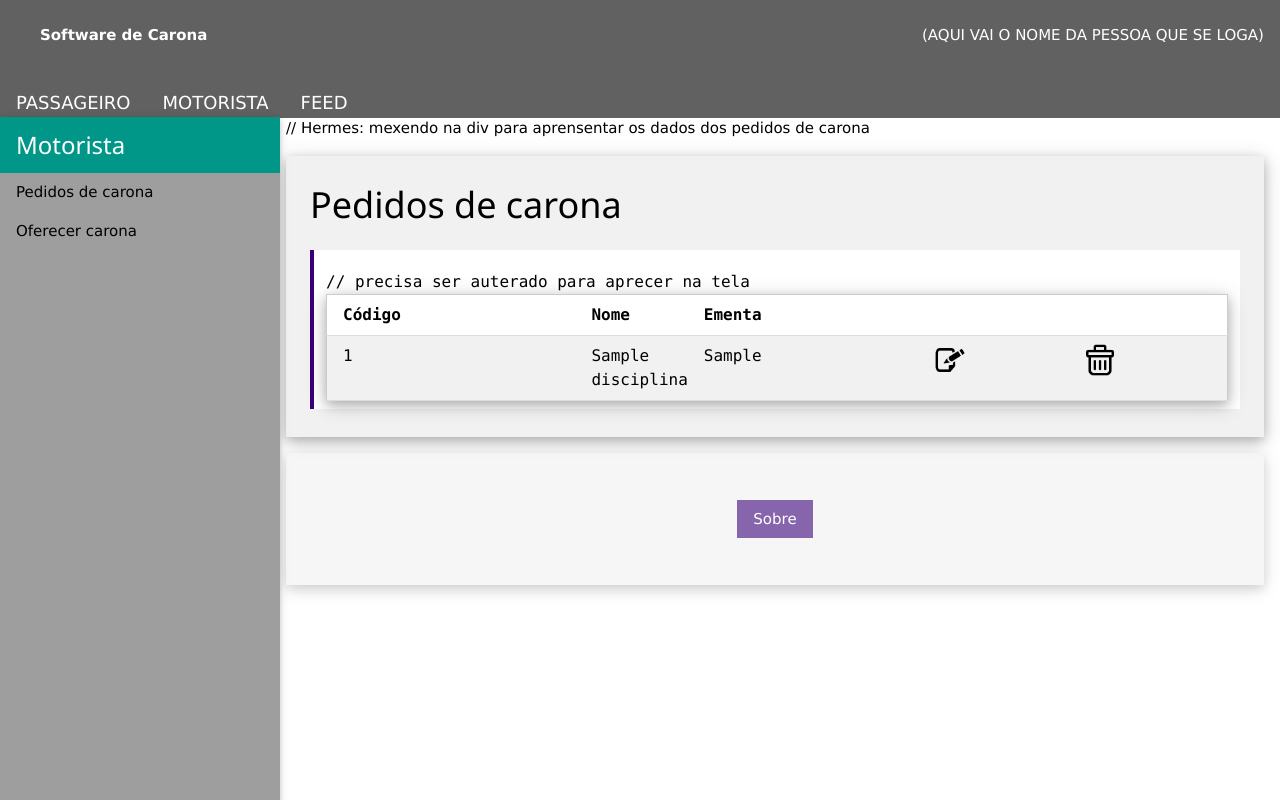
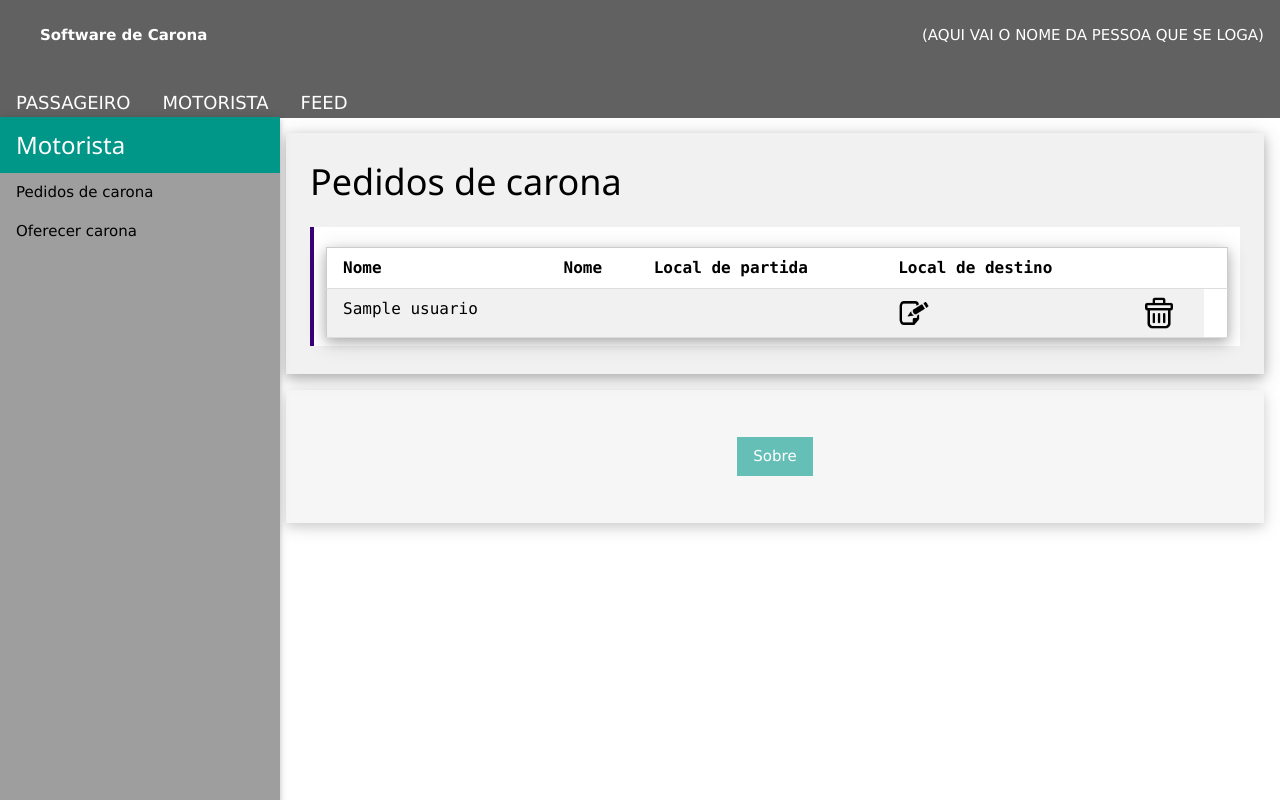
Before and after one commit to n4th4nrjesus/SoftwareDeCarona, a PHP site: page /discListar.php in a window 1280 px wide. Run offline with PHP 8.4, Linux system fonts and the light colour scheme; tables that the repository leaves empty hold one stand-in row (values such as "Sample post"); data that the repository does not hold is empty.

Commit message:
edição no echo

```diff
--- a/discListar.php
+++ b/discListar.php
@@ -31,11 +31,6 @@
 <!-- Conteúdo Principal: deslocado para direita em 270 pixels quando a sidebar é visível -->
 <div class="w3-main w3-container" style="margin-left:270px;margin-top:117px;">
 
-
-
-
-// Hermes: mexendo na div para aprensentar os dados dos pedidos de carona
-
     <div class="w3-panel w3-padding-large w3-card-4 w3-light-grey">
         <h1 class="w3-xxlarge">Pedidos de carona</h1>
 
@@ -52,7 +47,6 @@
             #echo $data;
             echo "</p> "
             ?>
-        // precisa ser auterado para aprecer na tela
             <!-- Acesso ao BD-->
             <?php
             $servername = "localhost:3307";
@@ -77,29 +71,39 @@
 			mysqli_query($conn,'SET character_set_client=utf8');
 			mysqli_query($conn,'SET character_set_results=utf8');
 
+
+
+
+            // hermes: precisar selecionar certinho os dados
+
             // Faz Select na Base de Dados
-            $sql = "SELECT CodDisciplina, NomeDisc, Ementa FROM Disciplina";
+            $sql = "SELECT Local_partida, Local_destino, Genero FROM carona";
+            $sql = "SELECT Nome FROM usuario";
             echo "<div class='w3-responsive w3-card-4'>";
             if ($result = mysqli_query($conn, $sql)) {
+
+                // hermes: arrumar os echos
+
                 echo "<table class='w3-table-all'>";
                 echo "	<tr>";
-                echo "	  <th>Código</th>";
+                echo "	  <th>Nome</th>";
                 echo "	  <th width='10%'>Nome</th>";
-				echo "	  <th>Ementa</th>";
-				echo "	  <th> </th>";
+				echo "	  <th>Local de partida</th>";
+                echo "	  <th>Local de destino</th>";
+                echo "	  <th> </th>";
 				echo "	  <th> </th>";
                 echo "	</tr>";
                 if (mysqli_num_rows($result) > 0) {
                     // Apresenta cada linha da tabela
                     while ($row = mysqli_fetch_assoc($result)) {
-                        $cod = $row["CodDisciplina"];
+                        $cod = $row["Nome"];
                         echo "<tr>";
                         echo "<td>";
                         echo $cod;
                         echo "</td><td>";
-                        echo $row["NomeDisc"];
+                        echo $row["Local_partida"];
                         echo "</td><td>";
-                        echo $row["Ementa"];
+                        echo $row["Local_destino"];
                         echo "</td><td>";
 
 						//Atualizar e Excluir registro de prof
@@ -128,7 +132,7 @@
     <footer class="w3-panel w3-padding-32 w3-card-4 w3-light-grey w3-center w3-opacity">
         <p>
             <nav>
-                <a class="w3-button w3-theme w3-hover-white"
+                <a class="w3-button w3-teal w3-hover-white"
                    onclick="document.getElementById('id01').style.display='block'">Sobre</a>
             </nav>
         </p>
```
